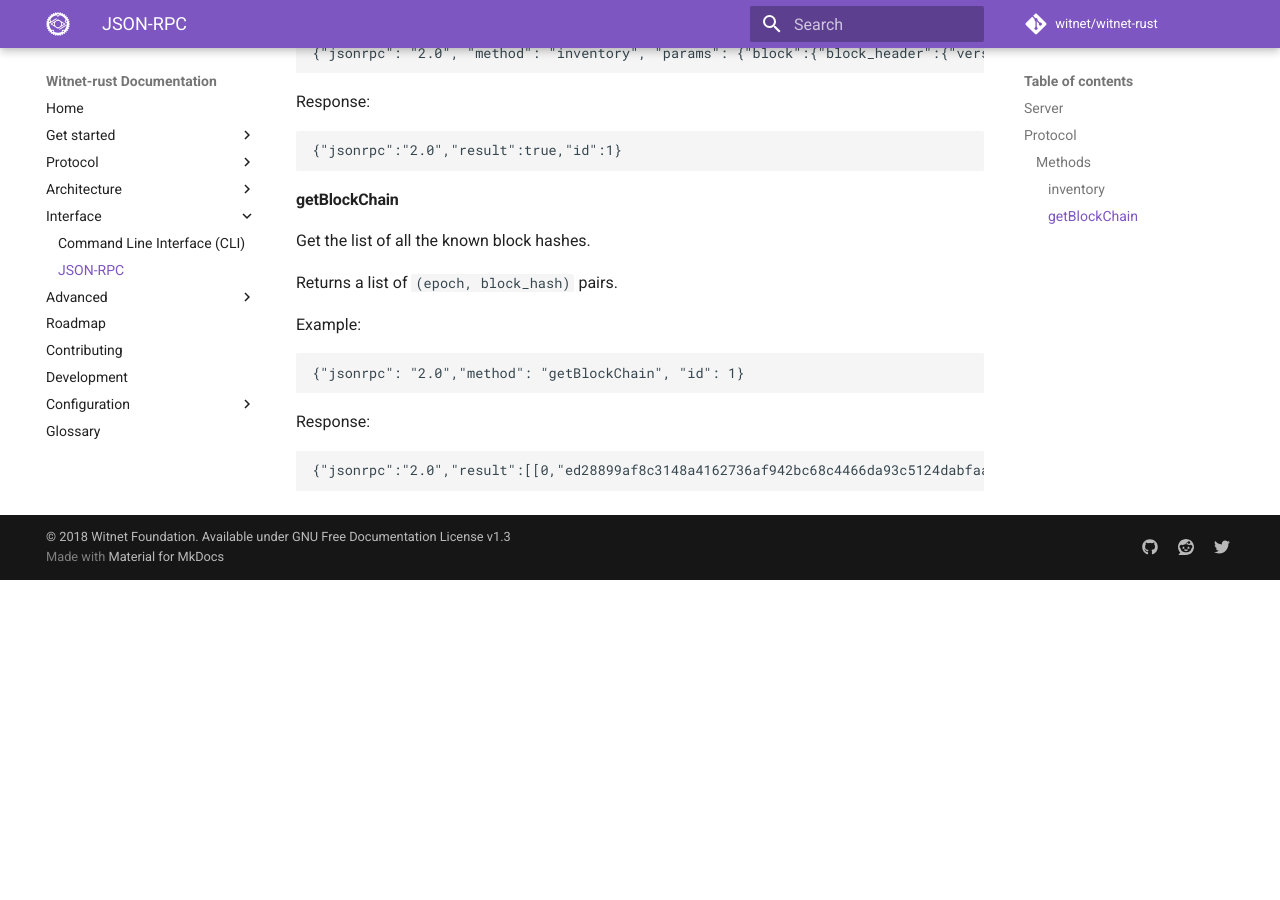
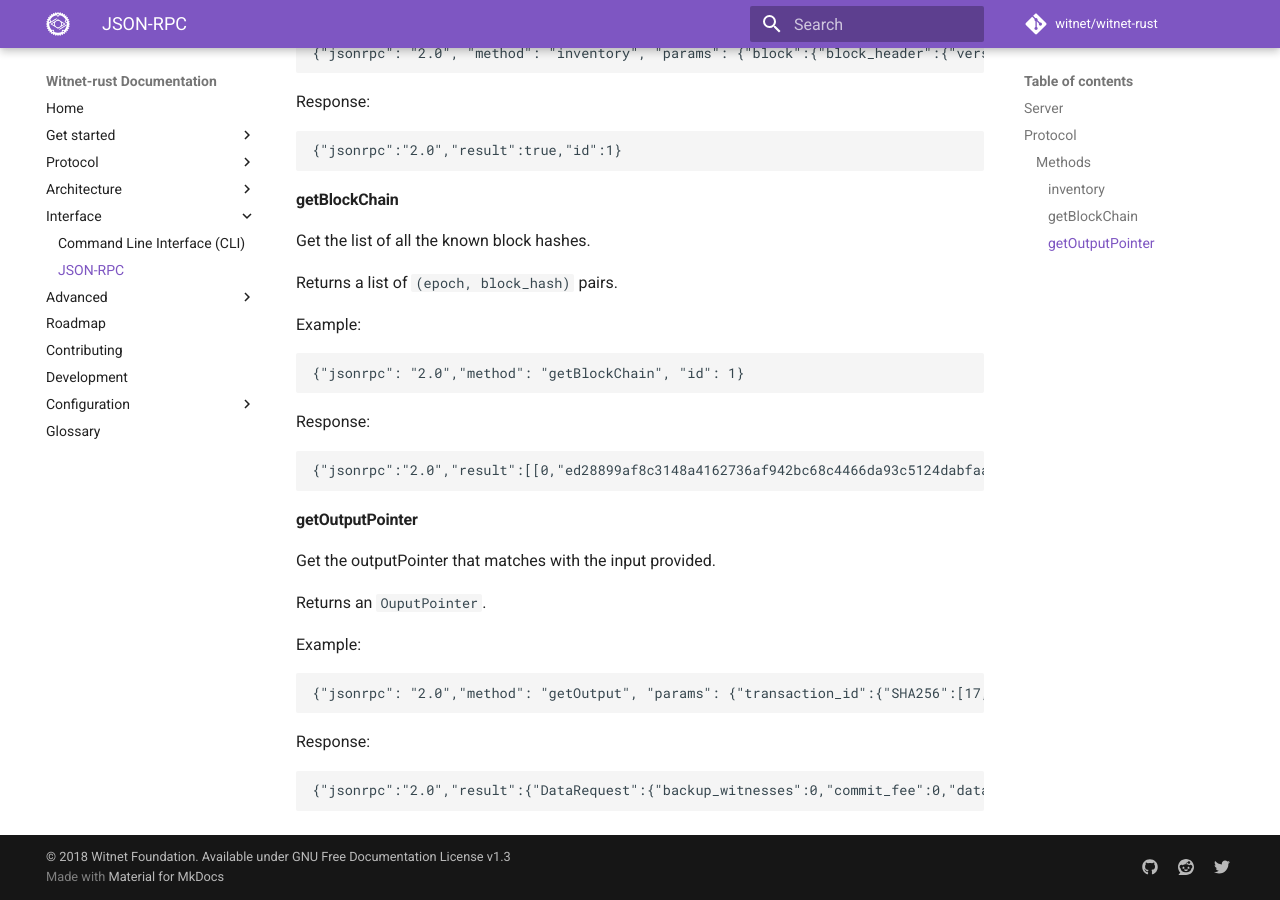
Before and after one commit to witnet/witnet-rust, an MkDocs documentation site: the page built from docs/interface/json-rpc.md, in a window 1280 px wide and 900 px high, scrolled down 1286 px. Built offline with MkDocs 1.6.1 and Material for MkDocs 9.7.7, drawn with Linux system fonts in a browser that asks for light colours; comment, search, counter and statistics services are not loaded; before the commit the page ends 1866 px from its top, so only the background shows below that.

Commit message:
docs(cli): add getOutputPointer command line docs

````diff
--- a/docs/interface/json-rpc.md
+++ b/docs/interface/json-rpc.md
@@ -85,6 +85,23 @@
 {"jsonrpc":"2.0","result":[[0,"ed28899af8c3148a4162736af942bc68c4466da93c5124dabfaa7c582af49e30"],[1,"9c9038cfb31a7050796920f91b17f4a68c7e9a795ee8962916b35d39fc1efefc"]],"id":1}
 ```
 
+#### getOutputPointer
+Get the outputPointer that matches with the input provided.
+
+Returns an `OuputPointer`.
+
+Example:
+
+```
+{"jsonrpc": "2.0","method": "getOutput", "params": {"transaction_id":{"SHA256":[17,17,17,17,17,17,17,17,17,17,17,17,17,17,17,17,17,17,17,17,17,17,17,17,17,17,17,17,17,17,17,17]},"output_index":1}, "id": "1"}
+```
+
+Response:
+
+```
+{"jsonrpc":"2.0","result":{"DataRequest":{"backup_witnesses":0,"commit_fee":0,"data_request":{"aggregate":{"script":[0]},"consensus":{"script":[0]},"deliver":[{"kind":"HTTP-GET","url":"https://hooks.zapier.com/hooks/catch/3860543/l2awcd/"}],"not_before":0,"retrieve":[{"kind":"HTTP-GET","script":[0],"url":"https://openweathermap.org/data/2.5/weather?id=2950159&appid=b6907d289e10d714a6e88b30761fae22"}]},"pkh":[0,0,0,0,0,0,0,0,0,0,0,0,0,0,0,0,0,0,0,0],"reveal_fee":0,"tally_fee":0,"time_lock":0,"value":0,"witnesses":0}},"id":"1"}
+```
+
 [json_rpc_server]: https://github.com/witnet/witnet-rust/blob/master/core/src/actors/json_rpc/server.rs
 [noders]: https://github.com/witnet/witnet-rust/blob/master/core/src/actors/node.rs
 [json_rpc_methods]: https://github.com/witnet/witnet-rust/blob/master/core/src/actors/json_rpc/json_rpc_methods.rs
````
Also changed, not shown: docs/interface/cli.md (+13 -0 lines), 1 other file.
